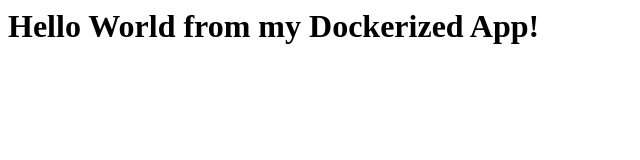
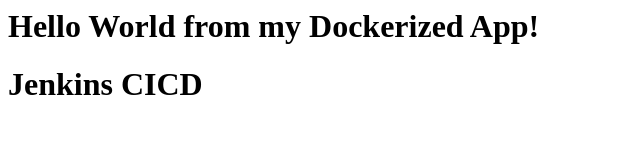
Before and after one commit to Thamizharasan-s24/applicicd, a plain HTML site: page index.html in a window 1280 px wide. Shown: the whole page, without its empty margins (0-640 px from the left). Drawn offline with Linux system fonts and the light colour scheme.

Commit message:
second commit

```diff
--- a/index.html
+++ b/index.html
@@ -3,6 +3,8 @@
         <title>Hello World</title>
     </head>
     <body>
+
         <h1>Hello World from my Dockerized App!</h1>
-    </body>
+        <h1>Jenkins CICD</h1>
+</body>
 </html>
```
